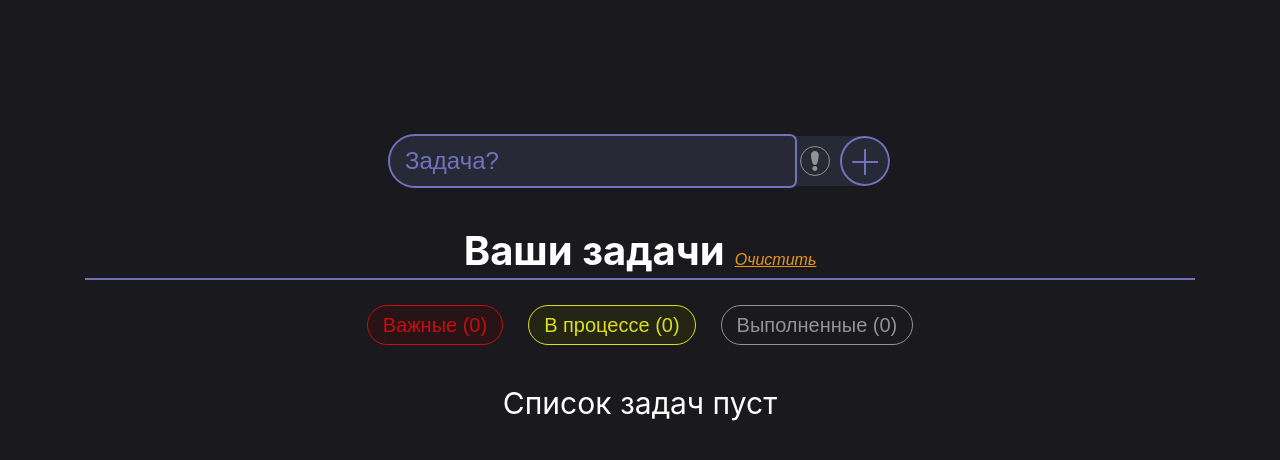
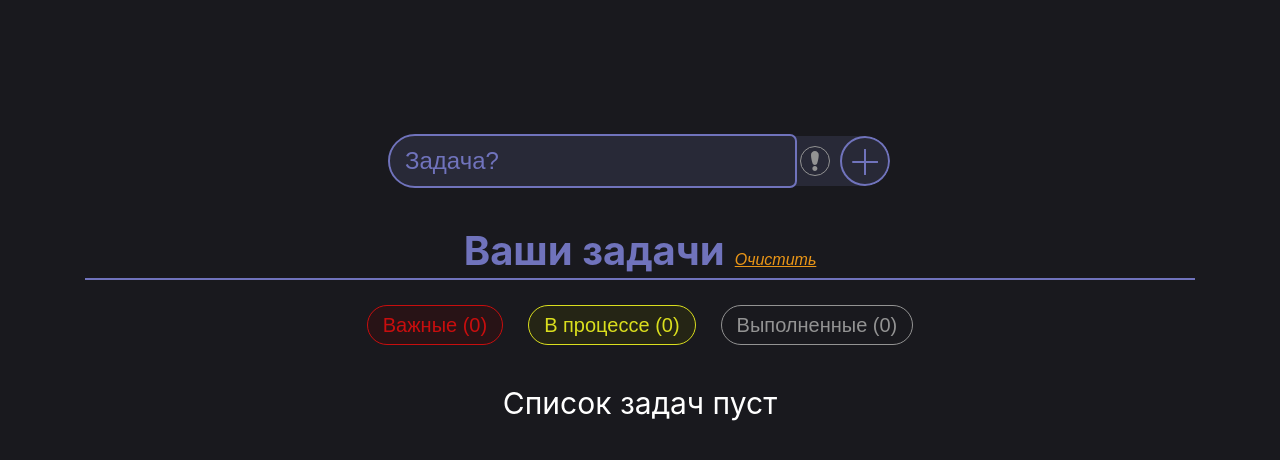
Before and after one commit to StMelik/vue-todo-app, a Vue app: page / in a window 1280 px wide. Shown: the top 460 px of the page. Built offline with nearby package versions, Linux system fonts and the light colour scheme.

Commit message:
fix: изменить цвет заголовка

```diff
--- a/src/components/AppTitle/AppTitle.scss
+++ b/src/components/AppTitle/AppTitle.scss
@@ -10,7 +10,7 @@
 }
 
 .title {
-    color: $text;
+    color: $input;
     font-size: 40px;
 
 
```
